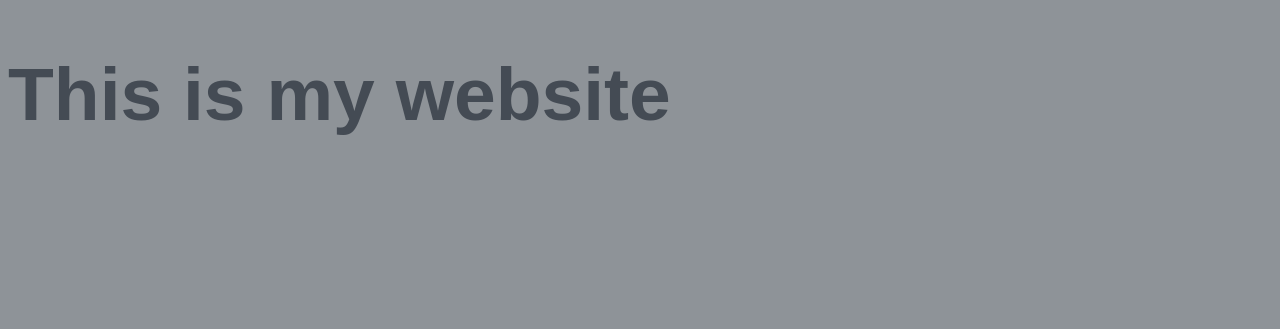
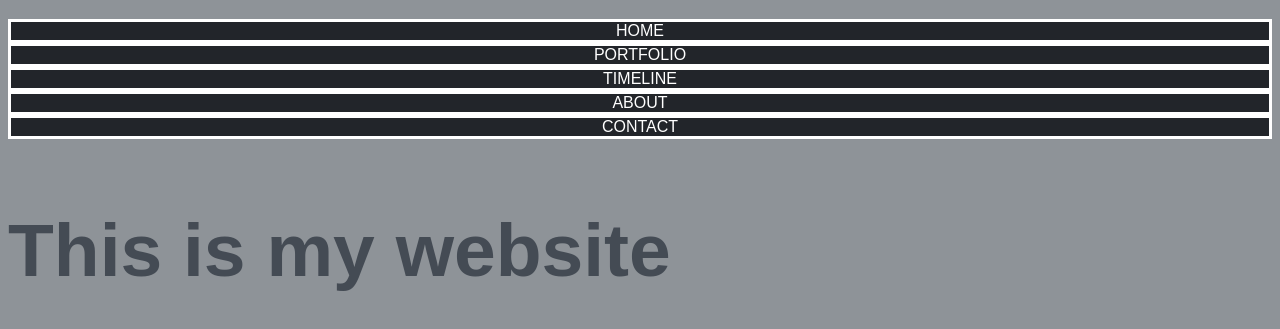
Before and after one commit to fourdarklines/aye-dee-gee, a plain HTML site: page index.html in a window 1280 px wide. Shown: the part 361-690 px from the top of the page. Drawn offline with Linux system fonts and the light colour scheme.

Commit message:
adding menu

```diff
--- a/index.html
+++ b/index.html
@@ -5,14 +5,32 @@
     <title>This is my Website</title>
   </head>
   <body>
-    <div class="center-img">
+    <div class="center">
       <img src="/assets/logo-1440p.png" width="350px" height="350px">
     </div>
+    <br>
+    <div class="center">
+    <div class="menu">
+    HOME
+    </div>
+    <div class="menu">
+    PORTFOLIO
+    </div>
+    <div class="menu">
+    TIMELINE
+    </div>
+    <div class="menu">
+    ABOUT
+    </div>
+    <div class="menu">
+    CONTACT
+    </div>
+    </div>
+    <br>
     <div>
-
-    </div>
     <p>
       <h1>This is my website</h1>
     </p>
+    </div>
   </body>
 </html>
--- a/style.css
+++ b/style.css
@@ -4,9 +4,18 @@ body {
 
 border {
   color: #444b54;
+  padding: 20px;
 }
 
-.center-img {
+.menu {
+  border: solid;
+  font-family: Arial;
+  font-weight: strong;
+  background-color: #22252a;
+  color: white;
+}
+
+.center {
   display: block;
   text-align: center;
 }
```
